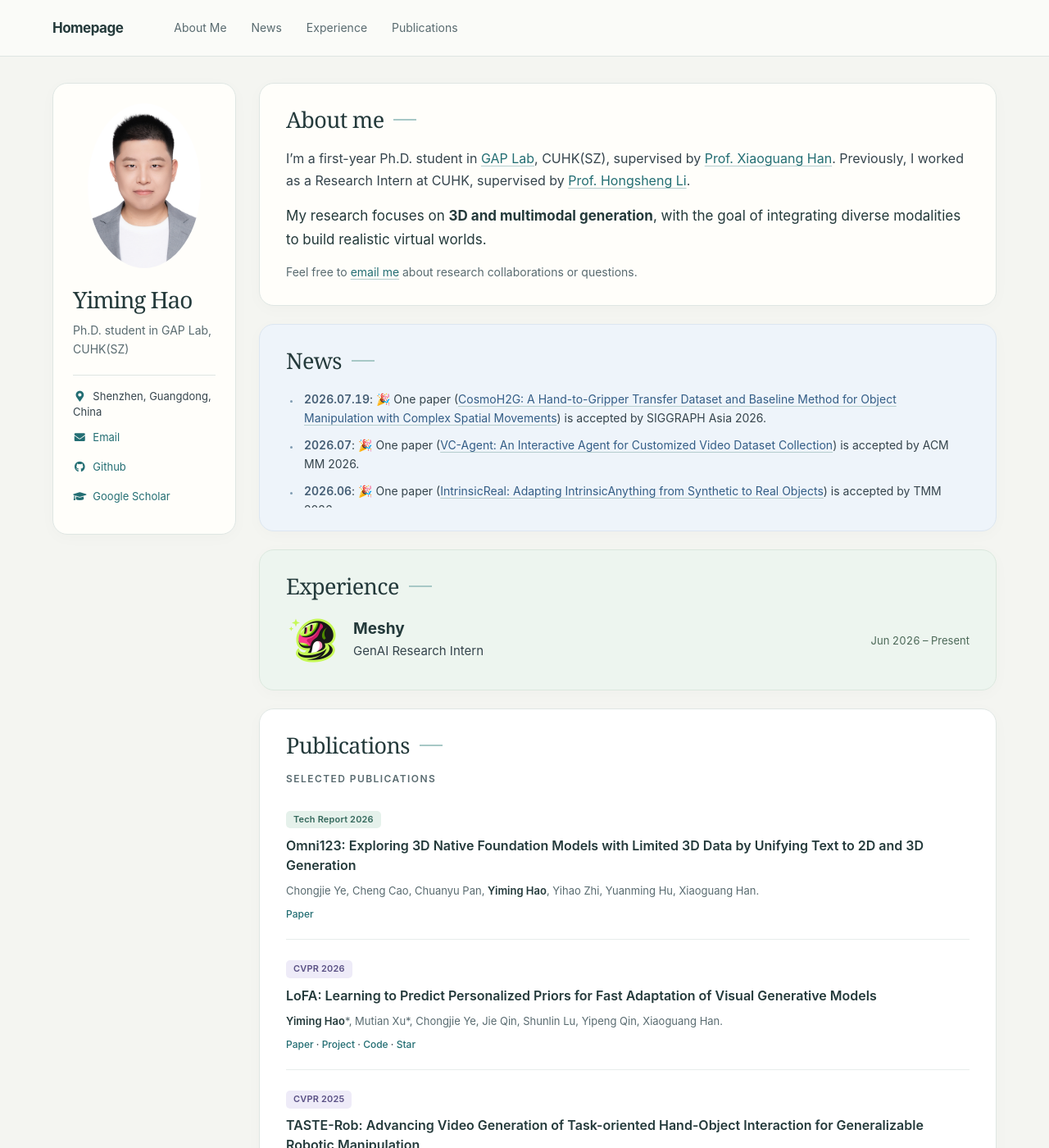
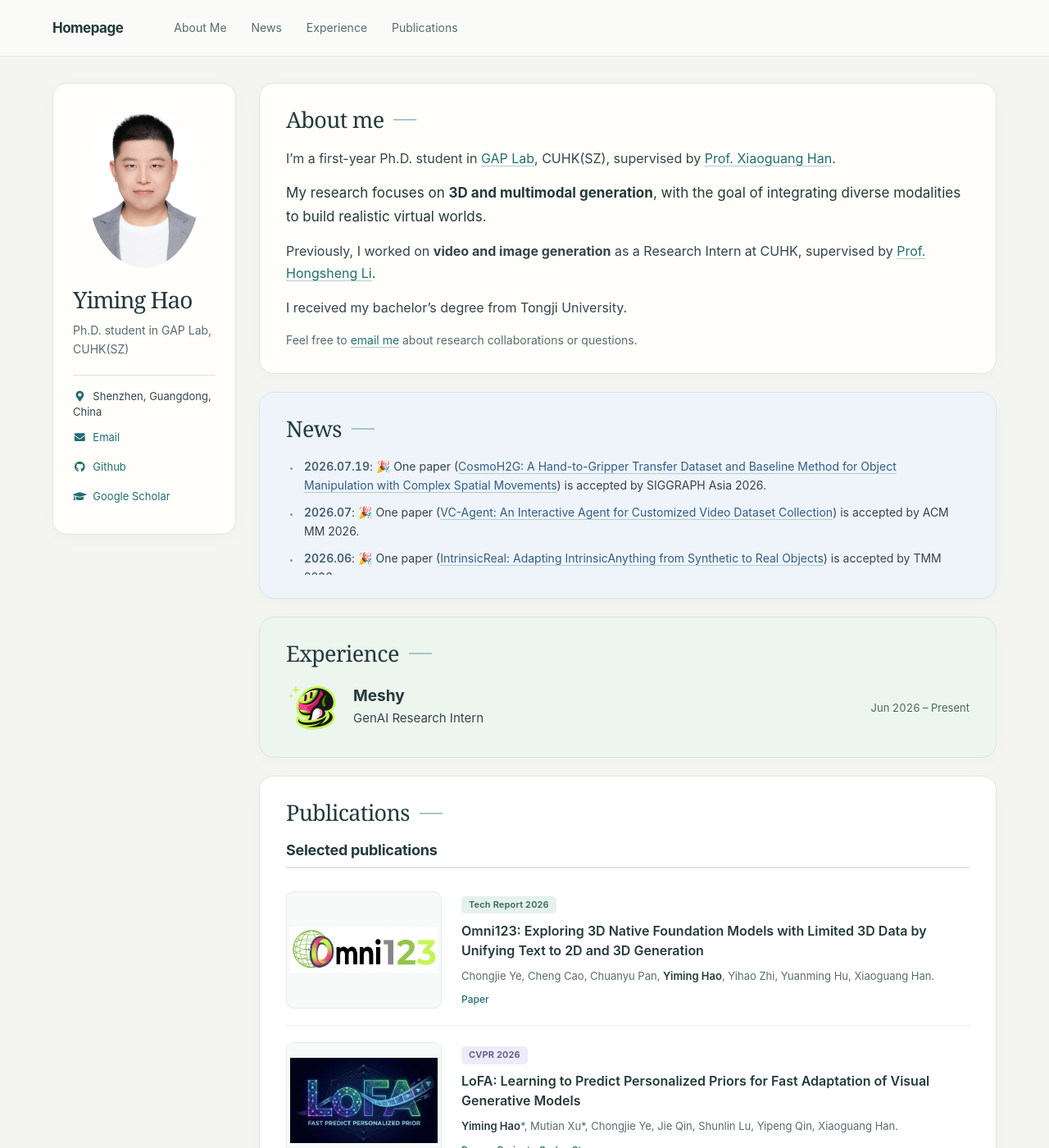
Before and after one commit to Jaeger416/Jaeger416.github.io, a Jekyll site: the page built from _pages/about.md, in a window 1280 px wide and 1400 px high. Shown: the whole window at 82% size. Built offline with Jekyll 4.4.1, drawn with Linux system fonts in a browser that asks for light colours.

Commit message:
Add publication previews and clarify research background

```diff
--- a/_pages/about.md
+++ b/_pages/about.md
@@ -13,10 +13,14 @@
 ## About me
 {: #about-me .section-title }
 
-I'm a first-year Ph.D. student in <a href="https://gaplab.cuhk.edu.cn/">GAP Lab</a>, CUHK(SZ), supervised by <a href="https://scholar.google.com/citations?user=z-rqsR4AAAAJ&hl=zh-CN">Prof. Xiaoguang Han</a>. Previously, I worked as a Research Intern at CUHK, supervised by <a href="https://scholar.google.com/citations?user=BN2Ze-QAAAAJ&hl=zh-CN">Prof. Hongsheng Li</a>.
+I'm a first-year Ph.D. student in <a href="https://gaplab.cuhk.edu.cn/">GAP Lab</a>, CUHK(SZ), supervised by <a href="https://scholar.google.com/citations?user=z-rqsR4AAAAJ&hl=zh-CN">Prof. Xiaoguang Han</a>.
 
 My research focuses on **3D and multimodal generation**, with the goal of integrating diverse modalities to build realistic virtual worlds.
 {: .research-focus }
+
+Previously, I worked on **video and image generation** as a Research Intern at CUHK, supervised by <a href="https://scholar.google.com/citations?user=BN2Ze-QAAAAJ&hl=zh-CN">Prof. Hongsheng Li</a>.
+
+I received my bachelor's degree from Tongji University.
 
 Feel free to [email me](mailto:haoym1016@gmail.com) about research collaborations or questions.
 {: .contact-note }
--- a/_pages/includes/pub.md
+++ b/_pages/includes/pub.md
@@ -6,6 +6,15 @@
 {: .publication-group-title }
 
 <article class="publication" markdown="1">
+
+<!-- Omni123 logo: https://arxiv.org/html/2604.02289v1 -->
+<div class="publication-visual">
+<a class="publication-thumbnail" href="https://arxiv.org/abs/2604.02289">
+  <img src="{{ '/images/img/publication_preview/omni123.png' | relative_url }}" alt="Omni123 project logo" width="2108" height="636" loading="lazy" decoding="async">
+</a>
+</div>
+
+<div class="publication-details" markdown="1">
 
 <span class="report-tag">Tech Report 2026</span>
 
@@ -17,9 +26,19 @@
 [Paper](https://arxiv.org/abs/2604.02289)
 {: .publication-links }
 
+</div>
+
 </article>
 
 <article class="publication" markdown="1">
+
+<div class="publication-visual">
+<a class="publication-thumbnail" href="https://arxiv.org/abs/2512.08785">
+  <img src="{{ '/images/img/publication_preview/lofa.jpg' | relative_url }}" alt="LoFA: fast prediction of personalized priors" width="898" height="516" loading="lazy" decoding="async">
+</a>
+</div>
+
+<div class="publication-details" markdown="1">
 
 <span class="conference-tag">CVPR 2026</span>
 
@@ -31,9 +50,19 @@
 [Paper](https://arxiv.org/abs/2512.08785) · [Project](https://jaeger416.github.io/lofa) · [Code](https://github.com/GAP-LAB-CUHK-SZ/LoFA) · <a class="github-button" href="https://github.com/GAP-LAB-CUHK-SZ/LoFA" data-icon="octicon-star" data-show-count="true" aria-label="Star GAP-LAB-CUHK-SZ/LoFA on GitHub">Star</a>
 {: .publication-links }
 
+</div>
+
 </article>
 
 <article class="publication" markdown="1">
+
+<div class="publication-visual">
+<a class="publication-thumbnail" href="https://arxiv.org/abs/2503.11423">
+  <img src="{{ '/images/img/publication_preview/taste-rob.png' | relative_url }}" alt="TASTE-Rob: generated hand-object interactions, robot transfer, and dataset examples" width="1480" height="835" loading="lazy" decoding="async">
+</a>
+</div>
+
+<div class="publication-details" markdown="1">
 
 <span class="conference-tag">CVPR 2025</span>
 
@@ -45,9 +74,19 @@
 [Paper](https://arxiv.org/abs/2503.11423) · [Website](https://taste-rob.github.io/) · [Code](https://github.com/GAP-LAB-CUHK-SZ/TASTE-Rob) · <a class="github-button" href="https://github.com/GAP-LAB-CUHK-SZ/TASTE-Rob" data-icon="octicon-star" data-show-count="true" aria-label="Star GAP-LAB-CUHK-SZ/TASTE-Rob on GitHub">Star</a>
 {: .publication-links }
 
+</div>
+
 </article>
 
 <article class="publication" markdown="1">
+
+<div class="publication-visual">
+<a class="publication-thumbnail" href="https://arxiv.org/abs/2403.17239">
+  <img src="{{ '/images/img/publication_preview/drtune.png' | relative_url }}" alt="Deep Reward Supervisions: examples of generated images" width="946" height="629" loading="lazy" decoding="async">
+</a>
+</div>
+
+<div class="publication-details" markdown="1">
 
 <span class="conference-tag">ECCV 2024</span>
 
@@ -59,9 +98,19 @@
 [Paper](https://arxiv.org/abs/2403.17239)
 {: .publication-links }
 
+</div>
+
 </article>
 
 <article class="publication" markdown="1">
+
+<div class="publication-visual">
+<a class="publication-thumbnail" href="https://arxiv.org/abs/2306.09341">
+  <img src="{{ '/images/img/publication_preview/hps.jpg' | relative_url }}" alt="Human Preference Score v2 project illustration" width="1024" height="1024" loading="lazy" decoding="async">
+</a>
+</div>
+
+<div class="publication-details" markdown="1">
 
 <span class="preprint-tag">Arxiv 2023</span>
 
@@ -73,12 +122,23 @@
 [Paper](https://arxiv.org/abs/2306.09341) · [Code](https://github.com/tgxs002/HPSv2) · <a class="github-button" href="https://github.com/tgxs002/HPSv2" data-icon="octicon-star" data-show-count="true" aria-label="Star tgxs002/HPSv2 on GitHub">Star</a>
 {: .publication-links }
 
+</div>
+
 </article>
 
 ### Other publications
 {: .publication-group-title }
 
 <article class="publication" markdown="1">
+
+<div class="publication-visual">
+<!-- Figure source: https://cosmoh2g.github.io/ -->
+<a class="publication-thumbnail" href="https://arxiv.org/abs/2609.07498">
+  <img src="{{ '/images/img/publication_preview/cosmoh2g.jpg' | relative_url }}" alt="CosmoH2G: paired hand and gripper demonstrations and dataset processing pipeline" width="1868" height="1031" loading="lazy" decoding="async">
+</a>
+</div>
+
+<div class="publication-details" markdown="1">
 
 <span class="conference-tag">SIGGRAPH Asia 2026</span>
 
@@ -90,9 +150,19 @@
 [Paper](https://arxiv.org/abs/2609.07498) · [Project](https://cosmoh2g.github.io/) · [Code](https://github.com/GAP-LAB-CUHK-SZ/CosmoH2G) · <a class="github-button" href="https://github.com/GAP-LAB-CUHK-SZ/CosmoH2G" data-icon="octicon-star" data-show-count="true" aria-label="Star GAP-LAB-CUHK-SZ/CosmoH2G on GitHub">Star</a>
 {: .publication-links }
 
+</div>
+
 </article>
 
 <article class="publication" markdown="1">
+
+<div class="publication-visual">
+<a class="publication-thumbnail" href="https://arxiv.org/abs/2509.21291">
+  <img src="{{ '/images/img/publication_preview/vc-agent.png' | relative_url }}" alt="VC-Agent: interactive video dataset collection workflow" width="1612" height="825" loading="lazy" decoding="async">
+</a>
+</div>
+
+<div class="publication-details" markdown="1">
 
 <span class="conference-tag">ACM MM 2026</span>
 
@@ -104,9 +174,19 @@
 [Paper](https://arxiv.org/abs/2509.21291)
 {: .publication-links }
 
+</div>
+
 </article>
 
 <article class="publication" markdown="1">
+
+<div class="publication-visual">
+<a class="publication-thumbnail" href="https://arxiv.org/abs/2509.00777">
+  <img src="{{ '/images/img/publication_preview/intrinsicreal.png' | relative_url }}" alt="IntrinsicReal: adaptation framework for real-world intrinsic decomposition" width="1152" height="695" loading="lazy" decoding="async">
+</a>
+</div>
+
+<div class="publication-details" markdown="1">
 
 <span class="conference-tag">TMM 2026</span>
 
@@ -118,9 +198,19 @@
 [Paper](https://arxiv.org/abs/2509.00777)
 {: .publication-links }
 
+</div>
+
 </article>
 
 <article class="publication" markdown="1">
+
+<div class="publication-visual">
+<a class="publication-thumbnail" href="https://arxiv.org/abs/2304.09365">
+  <img src="{{ '/images/img/publication_preview/perception.png' | relative_url }}" alt="Perception Imitation: simulator framework and perception feedback loop" width="668" height="359" loading="lazy" decoding="async">
+</a>
+</div>
+
+<div class="publication-details" markdown="1">
 
 <span class="preprint-tag">Arxiv 2023</span>
 
@@ -132,6 +222,8 @@
 [Paper](https://arxiv.org/abs/2304.09365)
 {: .publication-links }
 
+</div>
+
 </article>
 
 </section>
--- a/_sass/_homepage.scss
+++ b/_sass/_homepage.scss
@@ -154,16 +154,21 @@
   }
 
   .page__content .publication-group-title {
-    margin: 30px 0 6px;
+    margin: 32px 0 8px;
+    padding-bottom: 10px;
+    border-bottom: 2px solid var(--home-border);
     font-family: inherit;
-    font-size: 12px;
-    font-weight: 600;
-    letter-spacing: 0.12em;
-    text-transform: uppercase;
-    color: var(--home-muted);
+    font-size: 18px;
+    font-weight: 750;
+    letter-spacing: -0.015em;
+    color: var(--home-ink);
   }
   .publication-group-title:first-of-type { margin-top: 4px; }
   .publication {
+    display: grid;
+    grid-template-columns: 190px minmax(0, 1fr);
+    align-items: center;
+    gap: 24px;
     padding: 20px 0;
     border-bottom: 1px solid #e8edeb;
     &:last-child { border-bottom: 0; padding-bottom: 0; }
@@ -184,6 +189,28 @@
     iframe { vertical-align: middle; }
     p:has(> .conference-tag), p:has(> .preprint-tag), p:has(> .report-tag) { margin-bottom: 0; }
   }
+  .publication-details { min-width: 0; }
+  .publication-thumbnail {
+    display: flex;
+    align-items: center;
+    justify-content: center;
+    min-width: 0;
+    aspect-ratio: 4 / 3;
+    padding: 4px;
+    border: 1px solid #e4eae7;
+    border-radius: 10px;
+    background: #f8faf9;
+    overflow: hidden;
+    img {
+      display: block;
+      width: 100%;
+      height: 100%;
+      object-fit: contain;
+      border-radius: 5px;
+    }
+  }
+  .page__content .publication-thumbnail:hover img { box-shadow: none; }
+  .publication-thumbnail:hover { border-color: #9cbbbb; }
   .conference-tag, .preprint-tag, .report-tag {
     display: inline-block;
     padding: 2px 9px;
@@ -236,6 +263,12 @@
     .experience-logo { width: 52px; height: 52px; grid-row: span 2; }
     .experience-dates { grid-column: 2; }
     .publication h4 { font-size: 15px; }
+    .publication { grid-template-columns: minmax(0, 1fr); gap: 16px; }
+    .publication-thumbnail { width: 100%; max-width: 280px; aspect-ratio: 16 / 10; }
+  }
+
+  @media (min-width: 925px) and (max-width: 1100px) {
+    .publication { grid-template-columns: 150px minmax(0, 1fr); gap: 18px; }
   }
 
   @media print {
```
Also changed, not shown: images/img/publication_preview/cosmoh2g.jpg (added), images/img/publication_preview/omni123.png (added).
